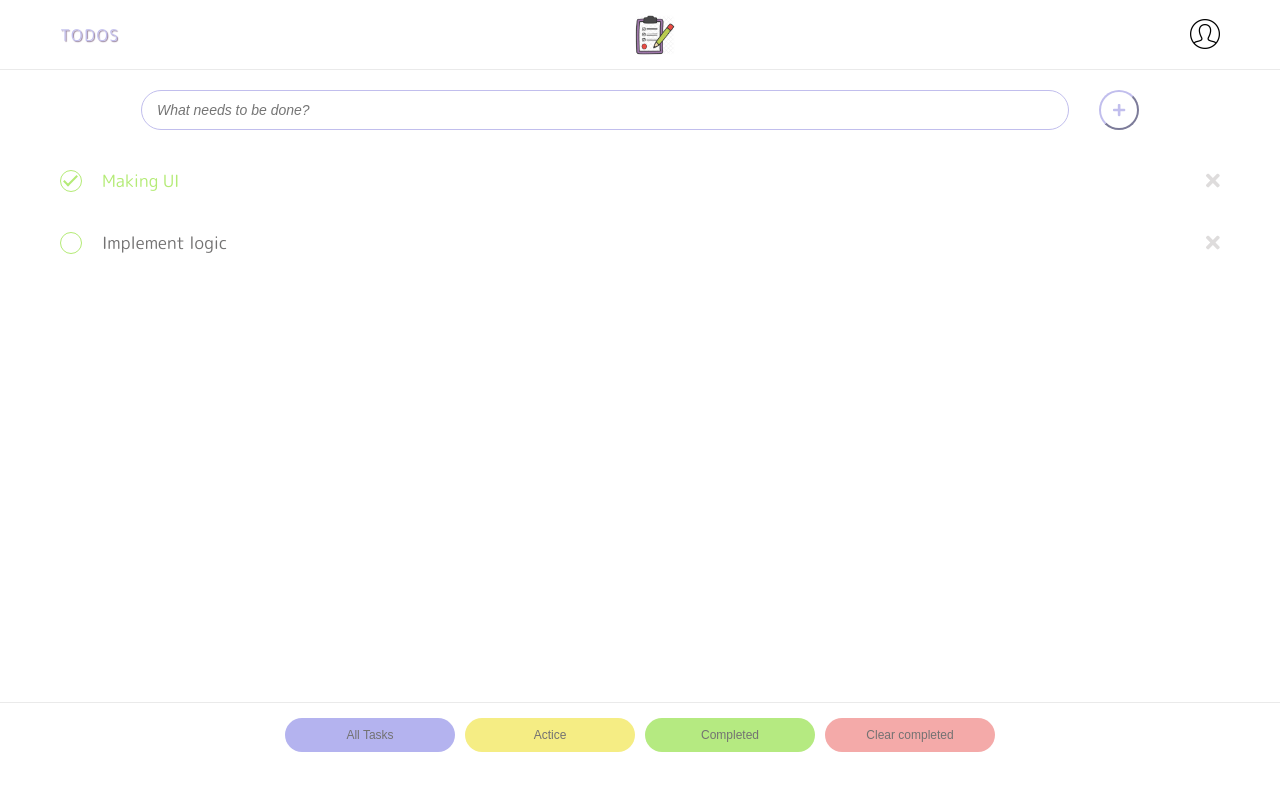
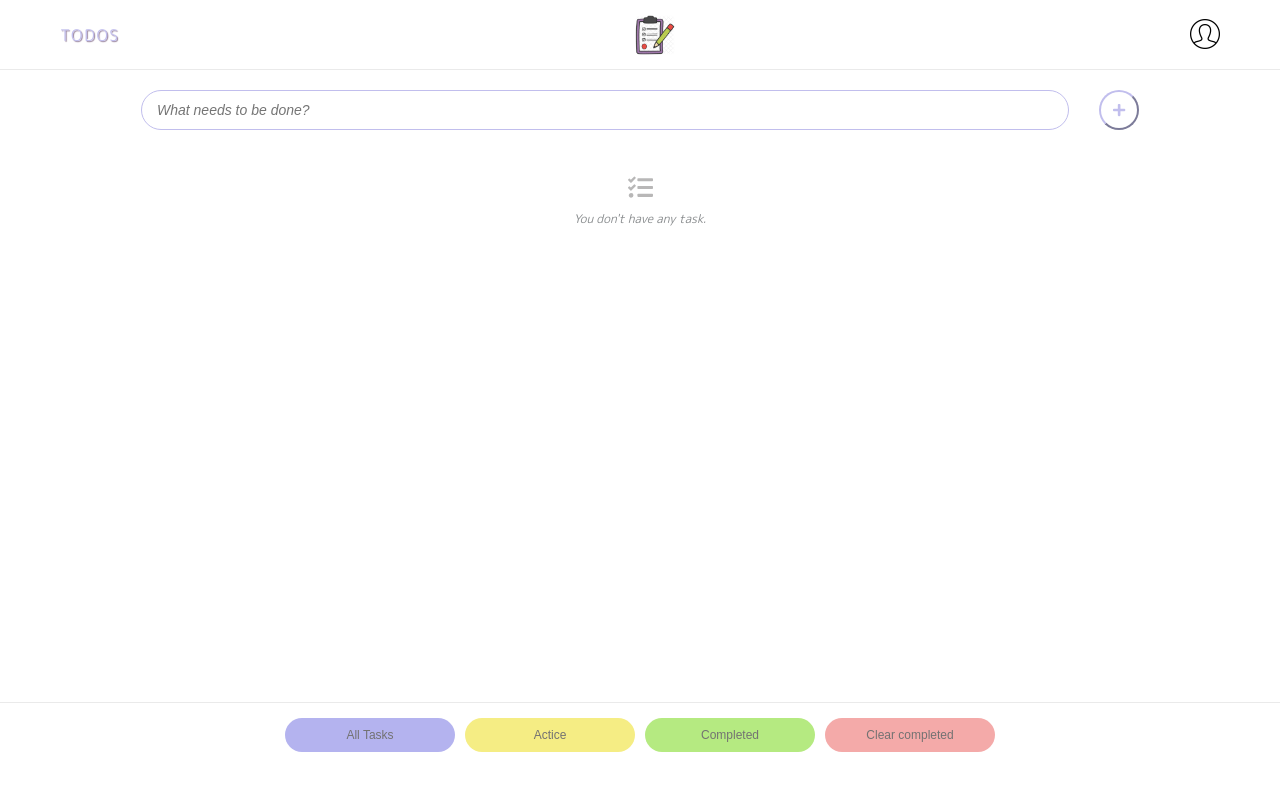
Before and after one commit to mvn-tienle2-dn/Todo-PWA, a Vue app in the folder todo-vue-pwa/: page / in a window 1280 px wide. Shown: the top 790 px of the page. Built offline with nearby package versions, Linux system fonts and the light colour scheme.

Commit message:
Show message new task

```diff
--- a/todo-vue-pwa/src/assets/styling/modules/_buttons.scss
+++ b/todo-vue-pwa/src/assets/styling/modules/_buttons.scss
@@ -19,13 +19,16 @@
   }
 }
 
+button {
+  &:focus {
+    outline: none;
+  }
+}
+
 .btn {
   @include border-radius(25);
   @include pxRem(padding, 10 0);
   color: map-get($color, dark-text);
-  &:focus {
-    outline: none;
-  }
 }
 
 .btn-none-border {
--- a/todo-vue-pwa/src/assets/styling/pages/_list-todo.scss
+++ b/todo-vue-pwa/src/assets/styling/pages/_list-todo.scss
@@ -61,4 +61,16 @@
   .done {
     color: map-get($color, green);
   }
+  .no-task {
+    @include pxRem(padding, 25 15);
+    font-style: italic;
+    color: map-get($color, text-dark-grey);
+    opacity: .5;
+    .fa-tasks {
+      @include pxRem(font-size, 25);
+    }
+    .no-task-msg {
+      @include pxRem(font-size, 12);
+    }
+  }
 }
--- a/todo-vue-pwa/src/components/features/ListTodo.vue
+++ b/todo-vue-pwa/src/components/features/ListTodo.vue
@@ -1,7 +1,7 @@
 <template>
   <div class="page-list-todo">
     <div class="container">
-      <ul class="list-todo">
+      <ul v-if="todoList.length" class="list-todo">
         <li v-for="(todo, idx) in todoList" :key="idx" class="todo-item">
           <div class="checkbox-section">
             <input class="checkbox-input" type="checkbox" :checked="todo.status === 'done' ? true : false" id="status">
@@ -10,6 +10,10 @@
           <button class="item-btn"><i class="fa fa-times"></i></button>
         </li>
       </ul>
+      <div class="text-centered no-task" v-else>
+        <i class="fa fa-tasks"></i>
+        <h6 class="no-task-msg">You don't have any task.</h6>
+      </div>
     </div>
   </div>
 </template>
--- a/todo-vue-pwa/src/store/state.ts
+++ b/todo-vue-pwa/src/store/state.ts
@@ -7,16 +7,16 @@ export interface State {
 export default {
   counter: 0,
   todos: [
-    {
-      id: 'abcd',
-      content: 'Making UI',
-      status: 'done',
-    },
-    {
-      id: 'ysgfyds',
-      content: 'Implement logic',
-      status: 'notdone',
-    },
+    // {
+    //   id: 'abcd',
+    //   content: 'Making UI',
+    //   status: 'done',
+    // },
+    // {
+    //   id: 'ysgfyds',
+    //   content: 'Implement logic',
+    //   status: 'notdone',
+    // },
   ],
   filter: null,
 } as State;
```
